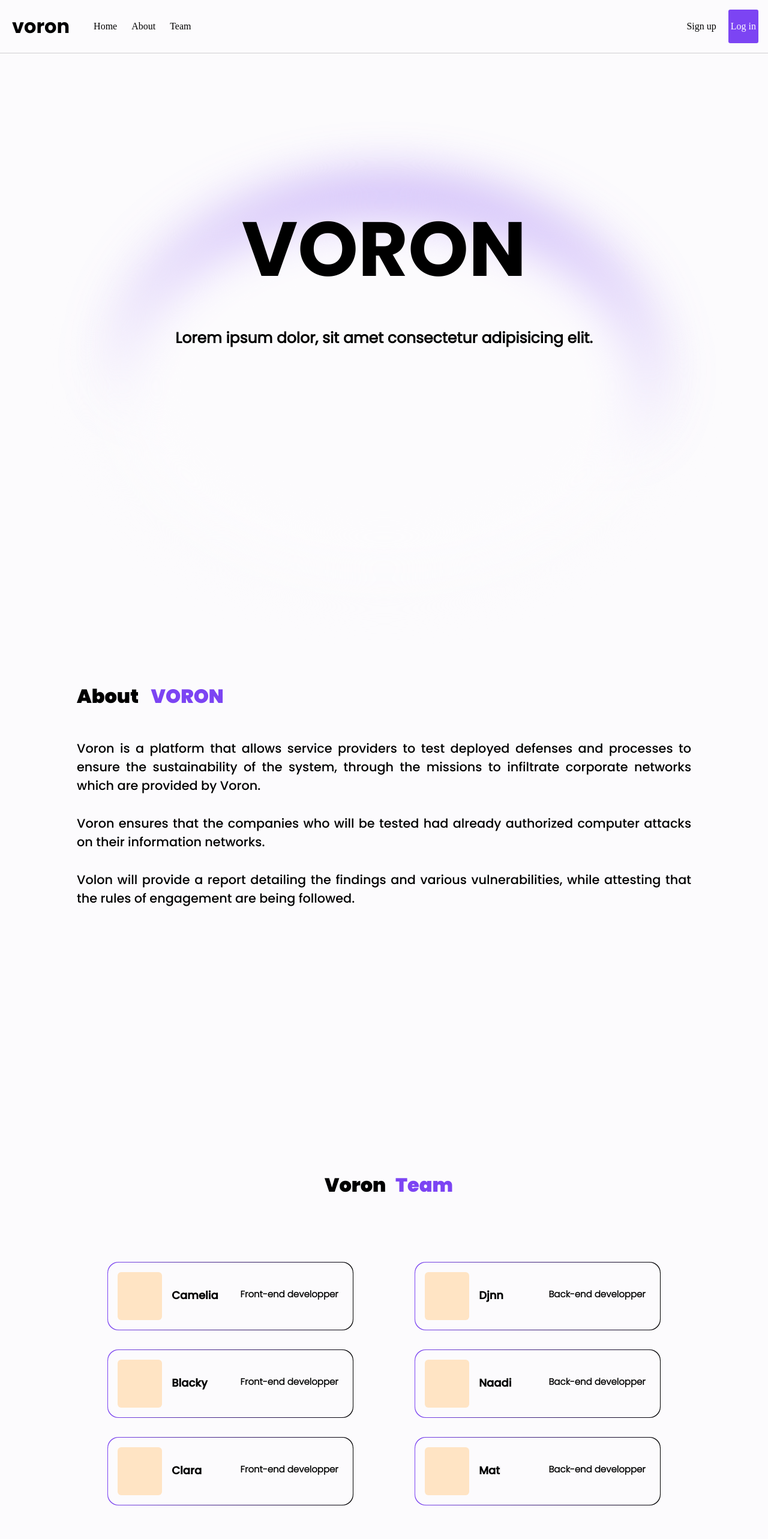
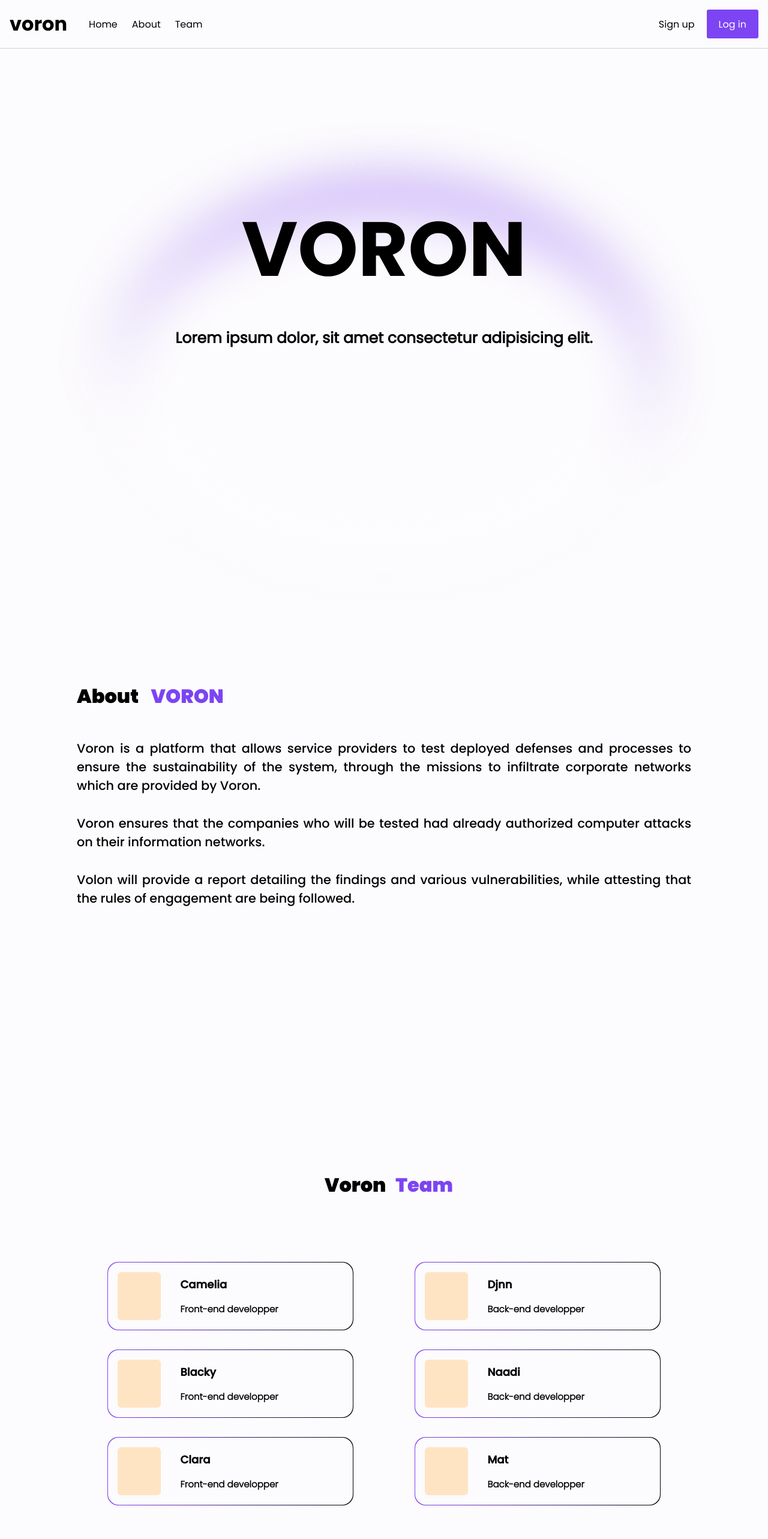
Before and after one commit to vrn-sh/erp, a React (Vite) app in the folder web/: page / in a window 1280 px wide. Shown: the top 2566 px of the page at 60% size. Built offline with nearby package versions, Linux system fonts and the light colour scheme.

Commit message:
landing page done

```diff
--- a/web/src/component/NavBar/NavBar.scss
+++ b/web/src/component/NavBar/NavBar.scss
@@ -16,7 +16,8 @@
 .site-title {
     font-size: 2rem;
     font-family: "Poppins-Bold";
-    font-weight: bold;
+    text-decoration: none;
+    color: var(--black);
     margin: 0;
 }
 
@@ -39,9 +40,10 @@
     gap: 1rem;
 }
 
-.nav a {
+.nav ul a {
     color: inherit;
     text-decoration: none;
+    font-family: "Poppins-Regular";
     height: 100%;
     display: flex;
     align-items: center;
@@ -60,6 +62,8 @@
 .login {
     color: var(--white);
     background-color: var(--primary-btn);
+    padding-left: 1rem;
+    padding-right: 1rem;
 }
 
 .login:hover{
--- a/web/src/component/NavBar/NavBar.tsx
+++ b/web/src/component/NavBar/NavBar.tsx
@@ -1,9 +1,10 @@
 import { Link } from "react-router-dom";
 import "./NavBar.scss"
+
 export default function NavBar() {
     return (
         <nav className="nav">
-            <Link to="/" className="site-title">voron</Link>
+            <Link to="#home" className="site-title">voron</Link>
             <ul>
                 <div className="nav-left">
                     <CustomLink to="#home">Home</CustomLink>
--- a/web/src/pages/Home/Team/Team.scss
+++ b/web/src/pages/Home/Team/Team.scss
@@ -35,6 +35,7 @@
 //for linear border
 .member-card {
     width: 80%;
+    max-height: 30%;
     padding: 1px;
     margin: 1rem;
     background: linear-gradient(to right, var(--primary-btn), var(--black));
@@ -51,6 +52,7 @@
     padding: 1rem;
 }
 
+//content in box
 .photo {
     background-color: bisque;
     width: 5rem;
@@ -63,22 +65,13 @@
     height: 90%;
     display: flex;
     flex-direction: column;
-    margin: .5rem;
-    margin-left: 1rem;
+    margin-left: 2rem;
     align-items: flex-start;
     justify-content: center;
     text-align: start;
 }
 
-.info-box div {
-    display: flex;
-    justify-content: space-between;
-    width: 100%;
-    height: 40%;
-    overflow: hidden;
-}
-
-.name, .role, .description {
+.name, .role {
     padding: 0;
     margin: 0;
 }
@@ -86,18 +79,15 @@
 .name {
     font-family: "Poppins-Medium";
     font-size: 18px;
+    margin-bottom: 1rem;
 }
 
-.role, .description {
+.role {
     font-family: "Poppins-Light";
     font-size: 15px;
 }
 
 @media screen and (max-width: 1270px){
-    .description {
-        display: none;
-    }
-
     .photo {
         width: 70px;
         height: 70px;
@@ -108,6 +98,7 @@
         flex-direction: column;
         justify-content: center;
         align-items: center;
+        margin: 0;
         width: 100%;
         height: 100%;
     }
--- a/web/src/pages/Home/Team/Team.tsx
+++ b/web/src/pages/Home/Team/Team.tsx
@@ -26,10 +26,8 @@ function MemberBox({ children, role, ...props }: {children: string; role: string
             <div className="member-content">
                 <div className="photo" />
                 <div className="info-box">
-                    <div>
-                        <h4 className="name">{children}</h4>
-                        <h5 className="role">{role}</h5>
-                    </div>
+                    <h4 className="name">{children}</h4>
+                    <h5 className="role">{role}</h5>
                 </div>
             </div>
         </div>
```
